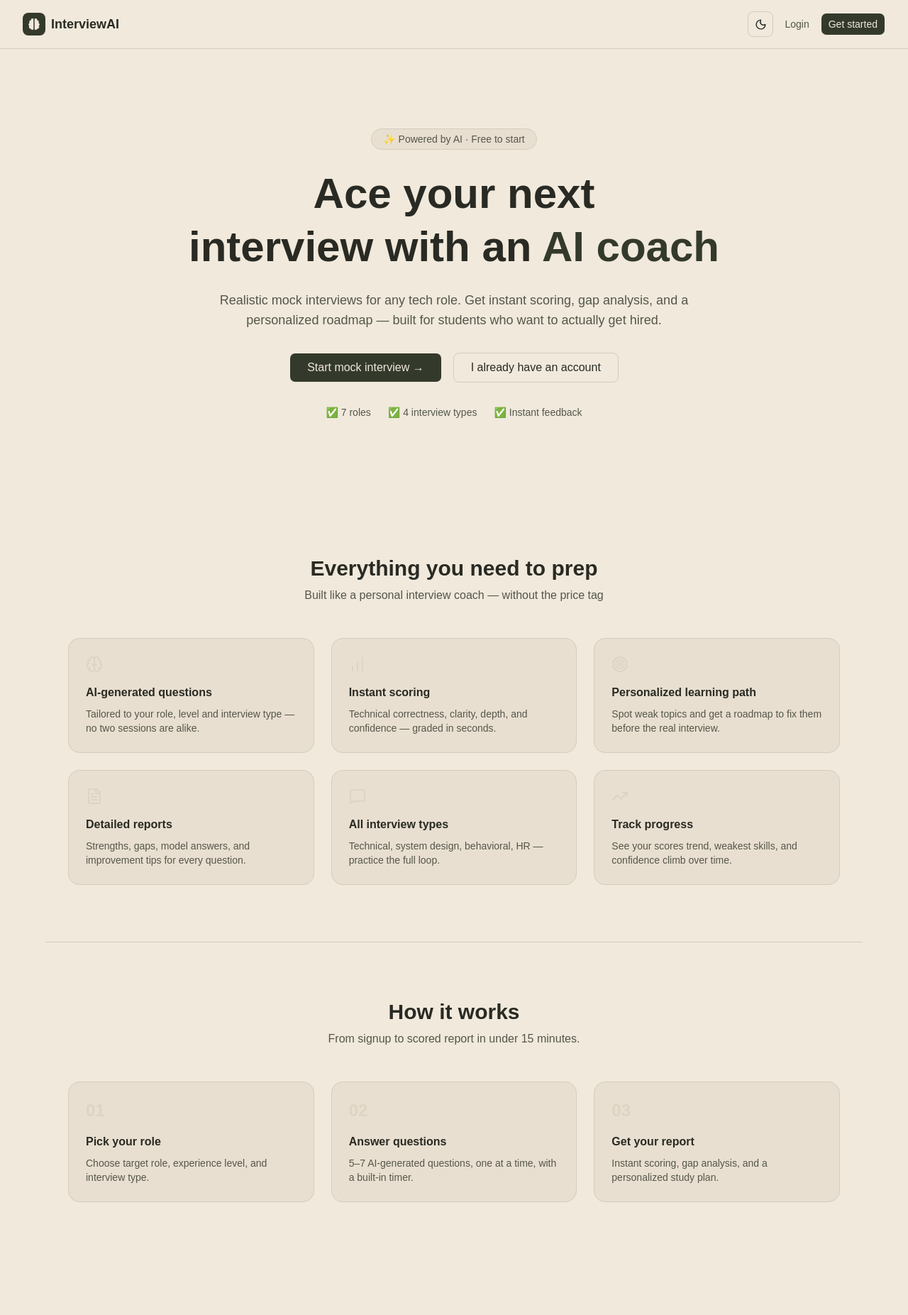
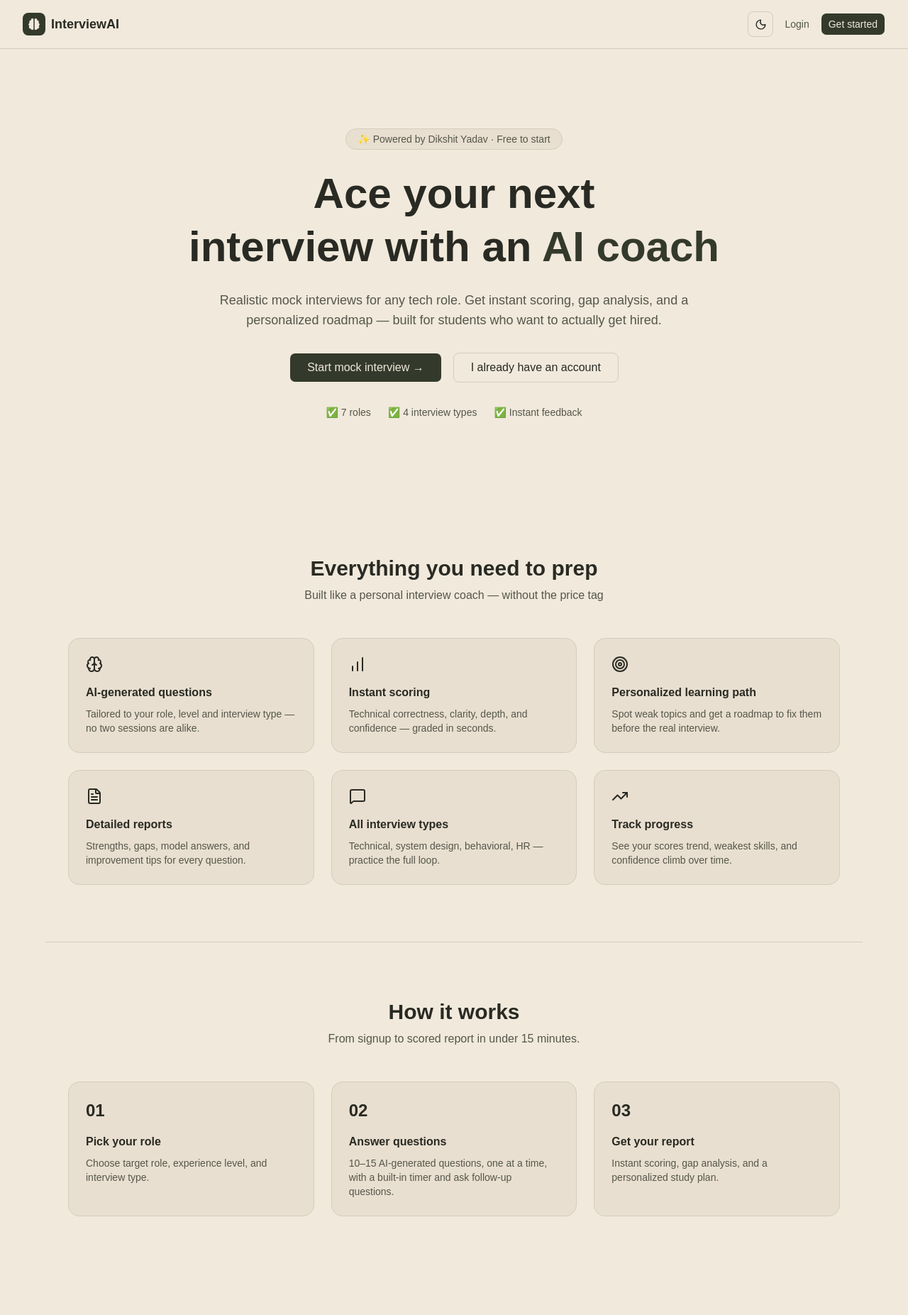
Before and after one commit to Dikshit-Yadav/InterviewAI, a React (Vite) app in the folder frontend/: page / in a window 1280 px wide. Shown: the top 1853 px of the page at 71% size. Built offline with nearby package versions, Linux system fonts and the light colour scheme; no server answers.

Commit message:
refactor styling and content in landing components: update icon colors and enhance description for clarity

```diff
--- a/frontend/src/components/interview/OptionCard.tsx
+++ b/frontend/src/components/interview/OptionCard.tsx
@@ -22,7 +22,7 @@ export default function OptionCard({
         selected && "border-brand bg-surface-hover"
       )}
     >
-      {Icon && <Icon className="w-5 h-5 text-accent" />}
+      {Icon && <Icon className="w-5 h-5 text-accent-1" />}
       <p className="text-sm">{title}</p>
     </Card>
   )
--- a/frontend/src/components/landing/Features.tsx
+++ b/frontend/src/components/landing/Features.tsx
@@ -49,7 +49,7 @@ export default function Features() {
             key={i}
             className="p-6 rounded-xl border border-border bg-surface hover:bg-surface-hover transition"
           >
-            <f.icon className="w-6 h-6 mb-4 text-accent" />
+            <f.icon className="w-6 h-6 mb-4 text-accent-700" />
             <h3 className="font-semibold mb-2">{f.title}</h3>
             <p className="text-sm text-gray-400">{f.desc}</p>
           </div>
--- a/frontend/src/components/landing/Hero.tsx
+++ b/frontend/src/components/landing/Hero.tsx
@@ -7,7 +7,7 @@ export default function Hero() {
     <section className="relative text-center py-28 px-6 overflow-hidden">
 
       <div className="inline-block mb-6 px-4 py-1 text-sm rounded-full bg-surface border border-border text-text-secondary">
-        ✨ Powered by AI · Free to start
+        ✨ Powered by Dikshit Yadav · Free to start
       </div>
 
       <h1 className="text-5xl md:text-6xl font-bold leading-tight max-w-4xl mx-auto">
--- a/frontend/src/components/landing/Works.tsx
+++ b/frontend/src/components/landing/Works.tsx
@@ -7,7 +7,7 @@ const steps = [
   {
     no: "02",
     title: "Answer questions",
-    desc: "5–7 AI-generated questions, one at a time, with a built-in timer.",
+    desc: "10–15 AI-generated questions, one at a time, with a built-in timer and ask follow-up questions.",
   },
   {
     no: "03",
@@ -30,9 +30,9 @@ export default function HowItWorks() {
         {steps.map((step, i) => (
           <div
             key={i}
-            className="p-6 rounded-xl border border-border bg-surface"
+            className="p-6 rounded-xl border border-border bg-surface hover:bg-surface-hover transition"
           >
-            <div className="text-accent text-2xl font-bold mb-4">
+            <div className="text-accent-900 text-2xl font-bold mb-4 ">
               {step.no}
             </div>
             <h3 className="font-semibold mb-2">{step.title}</h3>
```
